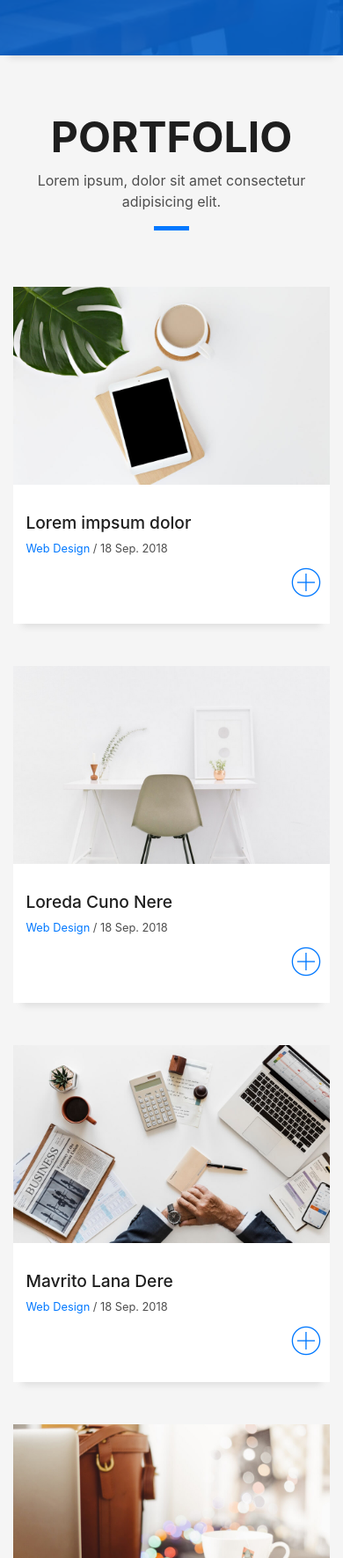
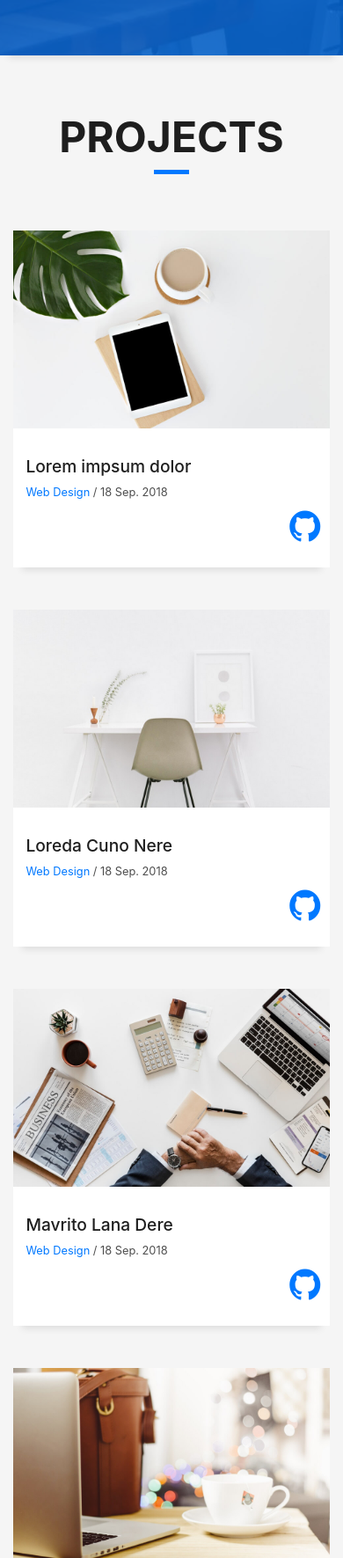
Before and after one commit to Abdul-fatai/MyPortfolio, a plain HTML site: page index.html in a window 390 px wide. Shown: the part 5720-7491 px from the top of the page at 88% size. Drawn offline with Linux system fonts and the light colour scheme; files whose address does not match are found by name.

Commit message:
new update

```diff
--- a/index.html
+++ b/index.html
@@ -51,7 +51,7 @@
             <a class="nav-link js-scroll" href="#service">Services</a>
           </li>
           <li class="nav-item">
-            <a class="nav-link js-scroll" href="#work">Work</a>
+            <a class="nav-link js-scroll" href="#work">Projects</a>
           </li>
           <li class="nav-item">
             <a class="nav-link js-scroll" href="#contact">Contact</a>
@@ -326,11 +326,8 @@
         <div class="col-sm-12">
           <div class="title-box text-center">
             <h3 class="title-a">
-              Portfolio
+              Projects
             </h3>
-            <p class="subtitle-a">
-              Lorem ipsum, dolor sit amet consectetur adipisicing elit.
-            </p>
             <div class="line-mf"></div>
           </div>
         </div>
@@ -344,7 +341,7 @@
               </div>
               <div class="work-content">
                 <div class="row">
-                  <div class="col-sm-8">
+                  <div class="col-sm-12">
                     <h2 class="w-title">Lorem impsum dolor</h2>
                     <div class="w-more">
                       <span class="w-ctegory">Web Design</span> / <span class="w-date">18 Sep. 2018</span>
@@ -352,7 +349,7 @@
                   </div>
                   <div class="col-sm-4">
                     <div class="w-like">
-                      <span class="ion-ios-plus-outline"></span>
+                      <a href="https://github.com/Abdul-fatai" target="_blank"><i class="ion-social-github"></i></a>
                     </div>
                   </div>
                 </div>
@@ -368,7 +365,7 @@
               </div>
               <div class="work-content">
                 <div class="row">
-                  <div class="col-sm-8">
+                  <div class="col-sm-12">
                     <h2 class="w-title">Loreda Cuno Nere</h2>
                     <div class="w-more">
                       <span class="w-ctegory">Web Design</span> / <span class="w-date">18 Sep. 2018</span>
@@ -376,7 +373,7 @@
                   </div>
                   <div class="col-sm-4">
                     <div class="w-like">
-                      <span class="ion-ios-plus-outline"></span>
+                       <a href="https://github.com/Abdul-fatai" target="_blank"><i class="ion-social-github"></i></a>
                     </div>
                   </div>
                 </div>
@@ -392,7 +389,7 @@
               </div>
               <div class="work-content">
                 <div class="row">
-                  <div class="col-sm-8">
+                  <div class="col-sm-12">
                     <h2 class="w-title">Mavrito Lana Dere</h2>
                     <div class="w-more">
                       <span class="w-ctegory">Web Design</span> / <span class="w-date">18 Sep. 2018</span>
@@ -400,7 +397,7 @@
                   </div>
                   <div class="col-sm-4">
                     <div class="w-like">
-                      <span class="ion-ios-plus-outline"></span>
+                       <a href="https://github.com/Abdul-fatai" target="_blank"><i class="ion-social-github"></i></a>
                     </div>
                   </div>
                 </div>
@@ -551,9 +548,9 @@
                   </div>
                   <div class="socials">
                     <ul>
-                      <li><a href="https://www.instagram.com/staticdev/?hl=en"><span class="ico-circle"><i class="ion-social-instagram"></i></span></a></li>
-                      <li><a href="https://twitter.com/DevStatic"><span class="ico-circle"><i class="ion-social-twitter"></i></span></a></li>
-                      <li><a href="https://github.com/Abdul-fatai"><span class="ico-circle"><i class="ion-social-github"></i></span></a></li>
+                      <li><a href="https://www.instagram.com/staticdev/?hl=en" target="_blank"><span class="ico-circle"><i class="ion-social-instagram"></i></span></a></li>
+                      <li><a href="https://twitter.com/DevStatic" target="_blank"><span class="ico-circle"><i class="ion-social-twitter"></i></span></a></li>
+                      <li><a href="https://github.com/Abdul-fatai" target="_blank"><span class="ico-circle"><i class="ion-social-github"></i></span></a></li>
                     </ul>
                   </div>
                 </div>
```
Also changed, not shown: Readme.txt (deleted), img/intro-bg3.jpg (added), 1 other file.
